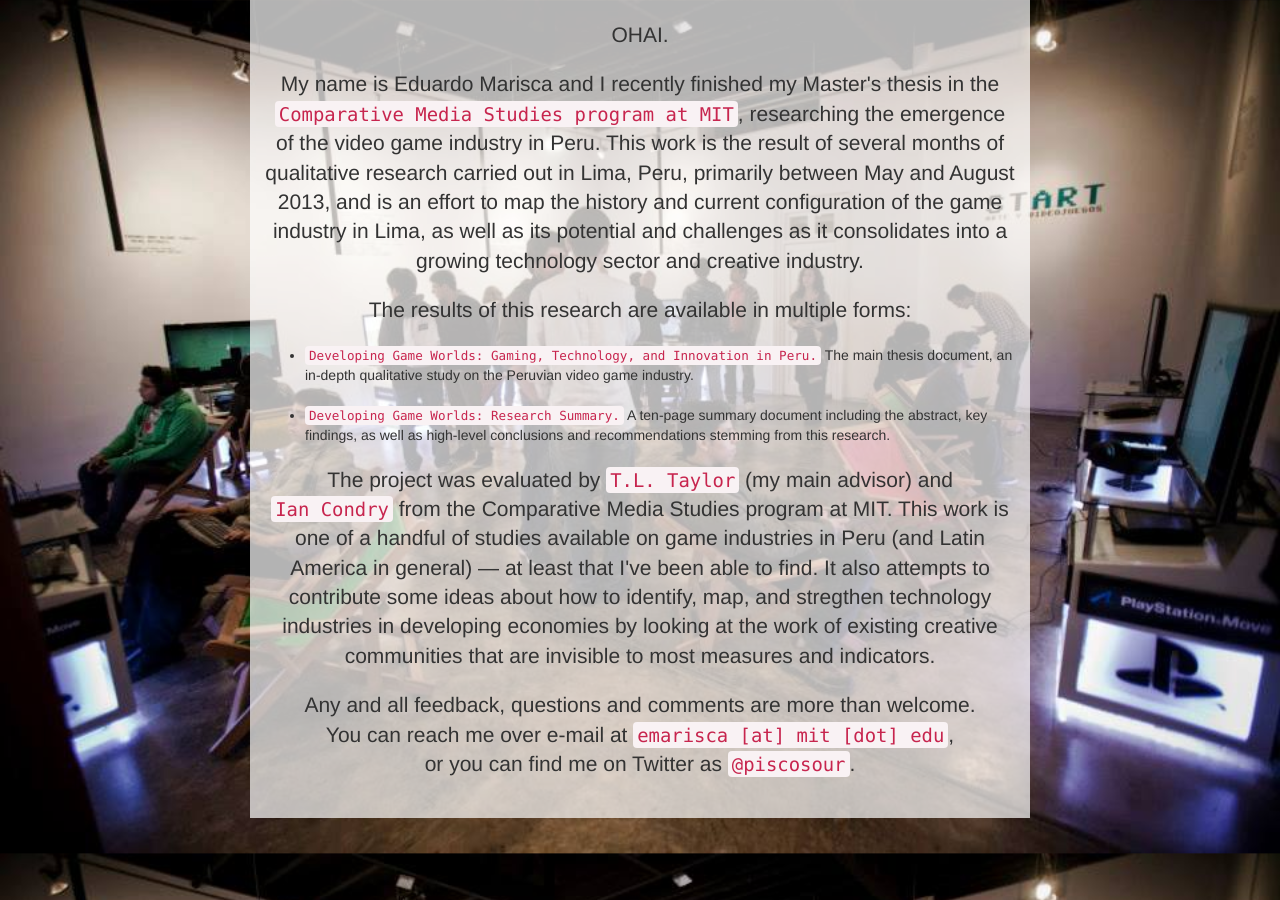
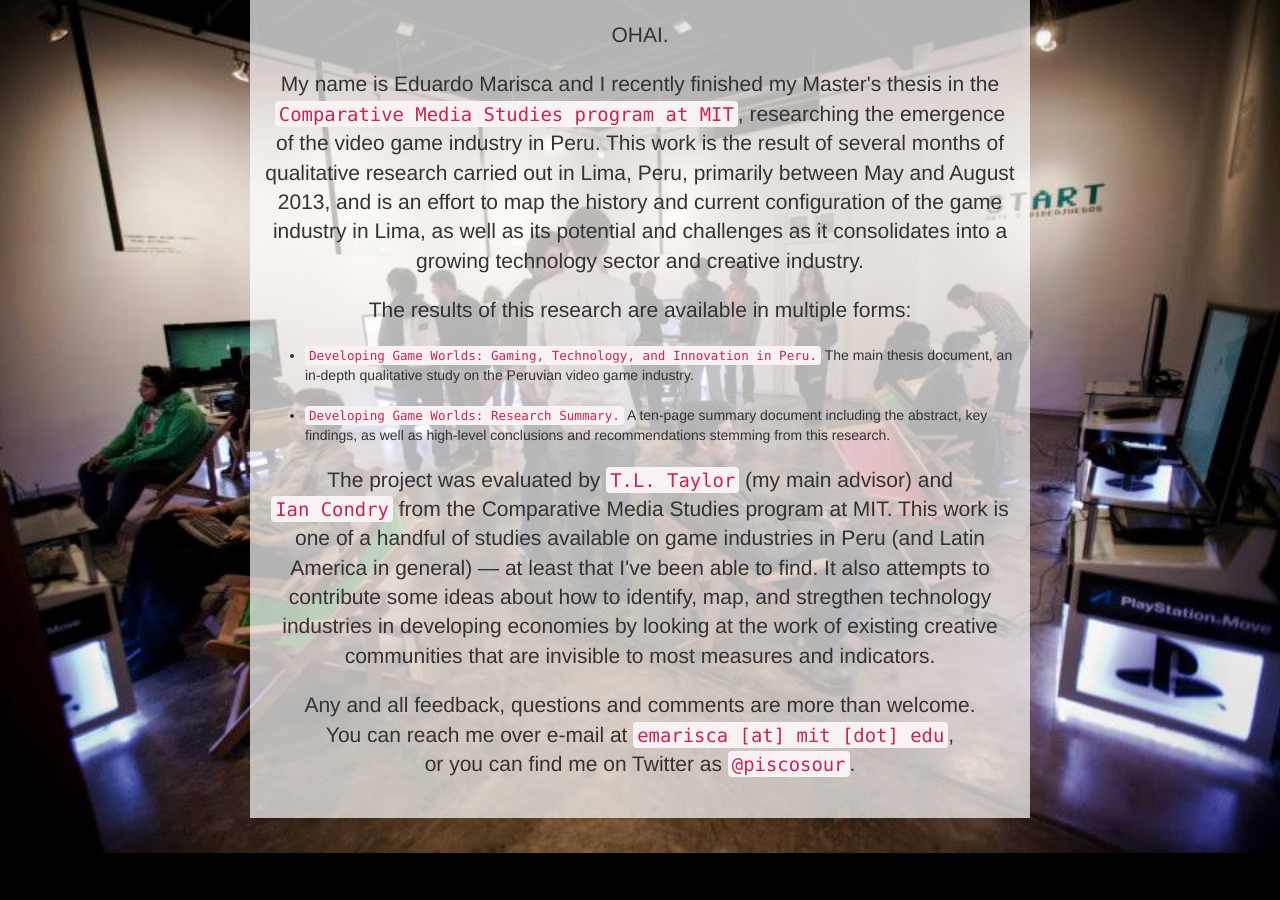
Before and after one commit to piscosour/piscosour.github.io, a Jekyll site: the page built from thesis/index.html, in a window 1280 px wide. Built offline with Jekyll 4.4.1, drawn with Linux system fonts in a browser that asks for light colours.

Commit message:
background adjustments

```diff
--- a/_includes/header.html
+++ b/_includes/header.html
@@ -4,5 +4,5 @@
 	<title>&#60;piscosour{% if page.title %} | {{ page.title }}{% endif %}&#62;</title>
 	<link href="/css/bootstrap.css" rel="stylesheet">
 </head>
-<body{% if page.background %} style="background-image: url('{{ page.background }}'); background-size: 100%; background-attachment: fixed"{% endif %}>
+<body{% if page.background %} style="background-image: url('{{ page.background }}'); background-size: 100%; background-attachment: fixed; background-repeat: no-repeat; background-color: #000000"{% endif %}>
 <div class="container">
```
